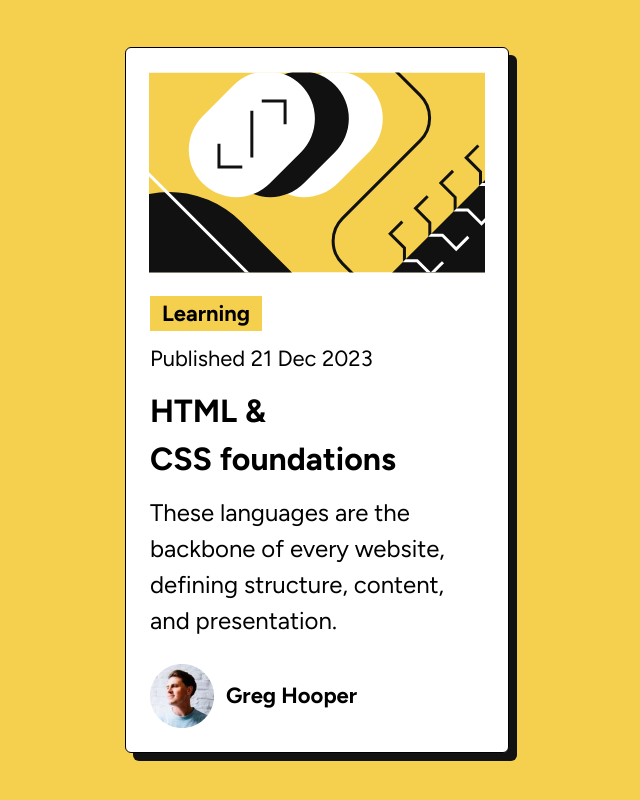
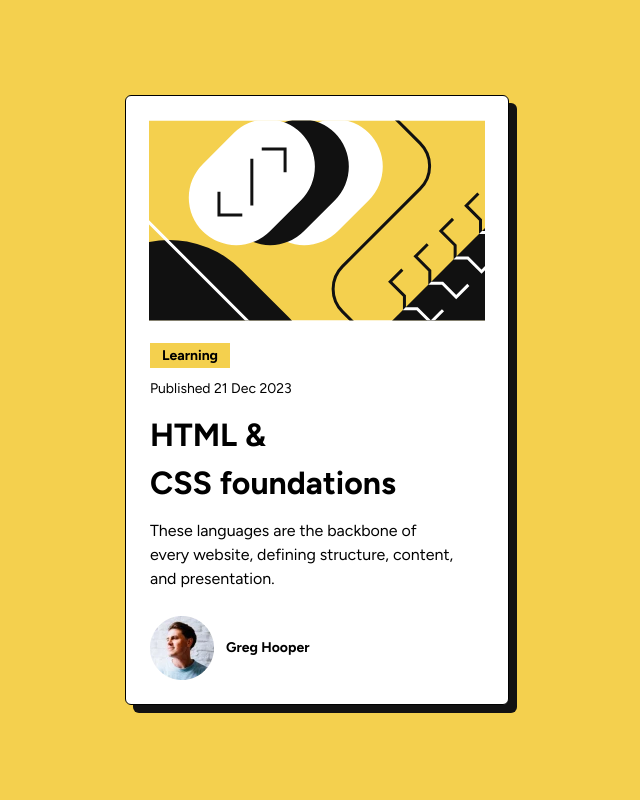
Before and after one commit to nicholas-crawford/blog-preview-card-main, a plain HTML site: page index.html in a window 1280 px wide. Shown: the whole page, without its empty margins (323-963 px from the left). Drawn offline with Linux system fonts and the light colour scheme.

Commit message:
Removed calculated fonts.

```diff
--- a/style.css
+++ b/style.css
@@ -71,7 +71,7 @@ html, body {
 
 .card__tag {
     margin-bottom: var(--spacing-150);
-    font-size: calc(var(--font-size-14) + 1vmin);
+    font-size: var(--font-size-14);
     font-weight: bold;
 }
 
@@ -82,7 +82,7 @@ html, body {
 
 .card__date {
     margin-bottom: var(--spacing-150);
-    font-size: calc(var(--font-size-14) + 1vmin);
+    font-size: var(--font-size-14);
 }
 
 .card__heading {
@@ -91,7 +91,7 @@ html, body {
 
 .card__description {
     margin-bottom: var(--spacing-300);
-    font-size: calc(var(--font-size-16) + 1vmin);
+    font-size: var(--font-size-16);
 }
 
 .card__author {
@@ -104,7 +104,7 @@ html, body {
 }
 
 .card__authorText {
-    font-size: calc(var(--font-size-14) + 1vmin);
+    font-size: var(--font-size-14);
     font-weight: bold;
 }
 
```
